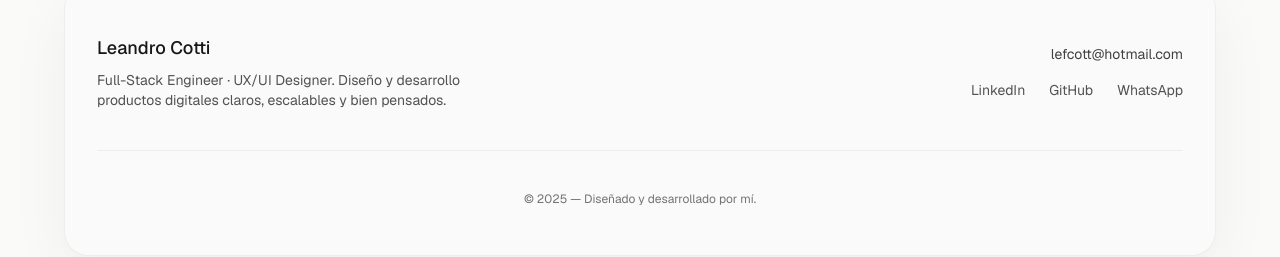
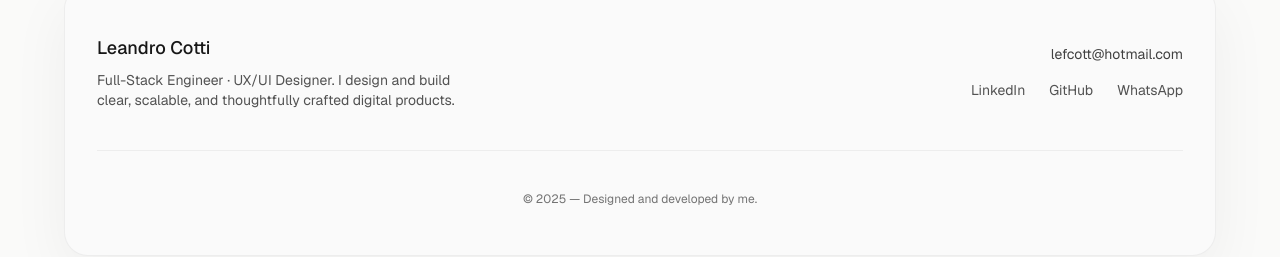
Before and after one commit to Lefcott/Lefcott, a Next.js app: page /en in a window 1280 px wide. Shown: the part 6989-7246 px from the top of the page. Built offline with nearby package versions, Linux system fonts and the light colour scheme.

Commit message:
translate footer

```diff
--- a/app/[locale]/layout.tsx
+++ b/app/[locale]/layout.tsx
@@ -32,7 +32,7 @@ export default async function RootLayout({
       <body>
         <Header dict={dict} />
         <main className="min-h-screen">{children}</main>
-        <Footer />
+        <Footer dict={dict} />
       </body>
     </html>
   );
--- a/app/i18n/dictionaries/en.json
+++ b/app/i18n/dictionaries/en.json
@@ -45,5 +45,10 @@
     "description": "I'm open to new opportunities where I can contribute through full-stack development and UX/UI design, building solid and thoughtfully crafted digital products.",
     "whatsapp": "Let's chat on WhatsApp",
     "email": "lefcott@hotmail.com"
+  },
+  "footer": {
+    "description": "Full-Stack Engineer · UX/UI Designer. I design and build clear, scalable, and thoughtfully crafted digital products.",
+    "email": "lefcott@hotmail.com",
+    "copyright": "Designed and developed by me."
   }
 }
--- a/app/i18n/dictionaries/es.json
+++ b/app/i18n/dictionaries/es.json
@@ -45,5 +45,10 @@
     "description": "Estoy abierto a nuevas oportunidades donde pueda aportar desde el desarrollo fullstack y el diseño UX/UI, creando productos digitales sólidos y bien pensados.",
     "whatsapp": "Hablemos por WhatsApp",
     "email": "lefcott@hotmail.com"
+  },
+  "footer": {
+    "description": "Full-Stack Engineer · UX/UI Designer. Diseño y desarrollo productos digitales claros, escalables y bien pensados.",
+    "email": "lefcott@hotmail.com",
+    "copyright": "Diseñado y desarrollado por mí."
   }
 }
--- a/components/layout/Footer.tsx
+++ b/components/layout/Footer.tsx
@@ -1,4 +1,10 @@
-export default function Footer() {
+import { Dictionary } from "@/getters/dictionary";
+
+type Props = {
+  dict: Dictionary;
+};
+
+export default function Footer({ dict }: Props) {
   return (
     <footer className="px-6 pb-20">
       <div
@@ -19,8 +25,7 @@ export default function Footer() {
             </p>
 
             <p className="mt-2 text-sm text-neutral-600 max-w-sm">
-              Full-Stack Engineer · UX/UI Designer. Diseño y desarrollo
-              productos digitales claros, escalables y bien pensados.
+              {dict.footer.description}
             </p>
           </div>
 
@@ -30,7 +35,7 @@ export default function Footer() {
               href="mailto:lefcott@hotmail.com"
               className="text-neutral-700 hover:text-neutral-900 transition"
             >
-              lefcott@hotmail.com
+              {dict.footer.email}
             </a>
 
             <div className="flex gap-6 text-neutral-600">
@@ -66,7 +71,7 @@ export default function Footer() {
 
         {/* Copyright */}
         <p className="text-xs text-neutral-500 text-center">
-          © {new Date().getFullYear()} — Diseñado y desarrollado por mí.
+          © {new Date().getFullYear()} — {dict.footer.copyright}
         </p>
       </div>
     </footer>
```
